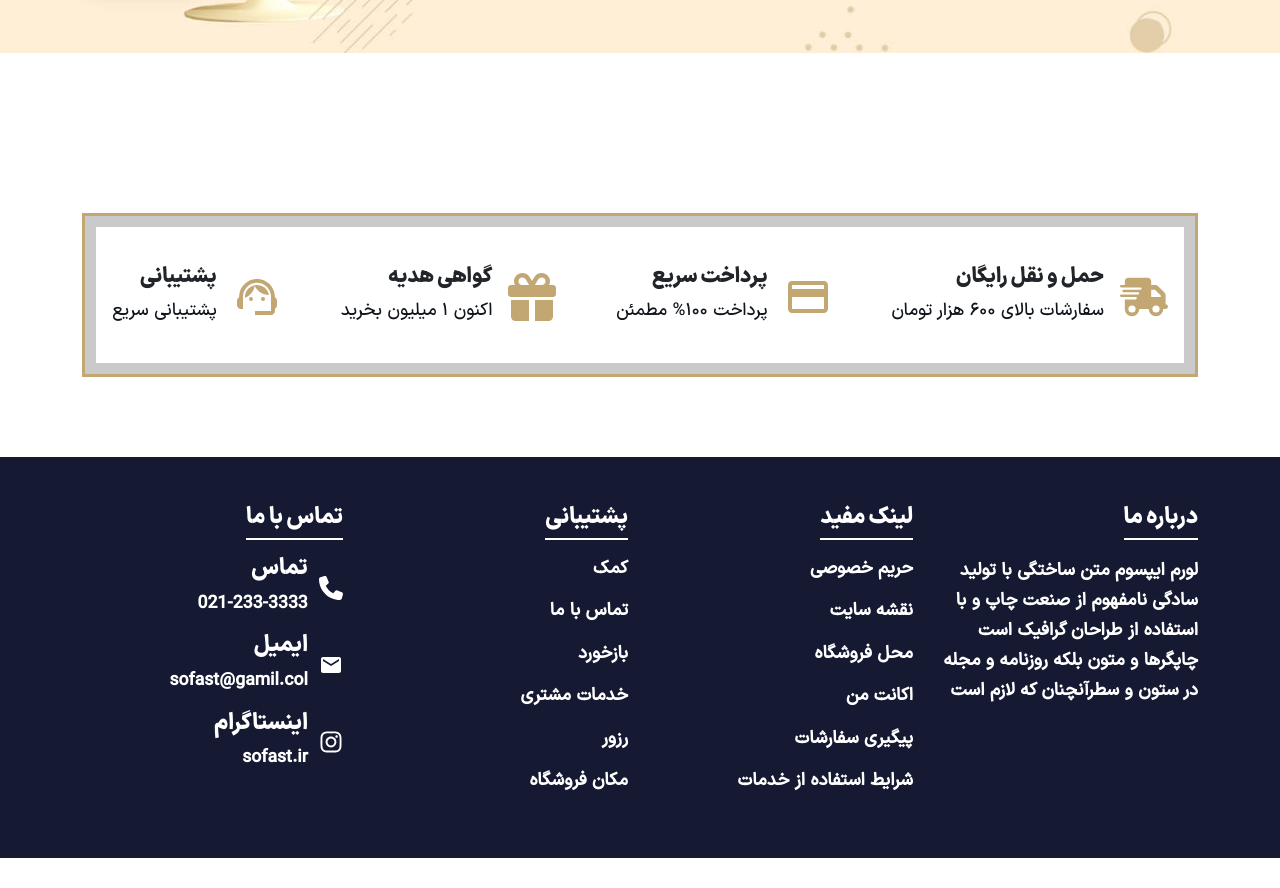
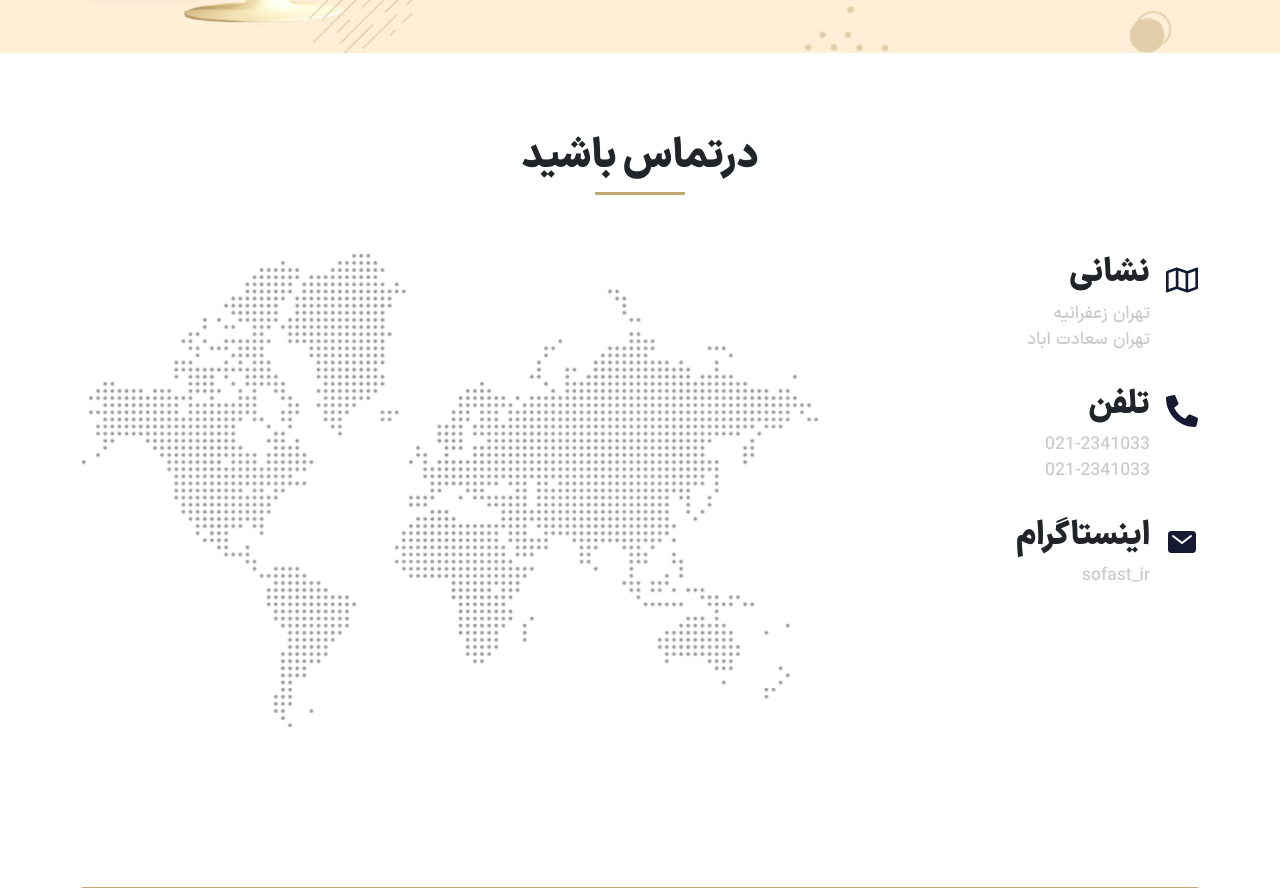
Before and after one commit to mohammadmehdidalvandii/sofast-homeShop, a Next.js app: page /Contact in a window 1280 px wide. Shown: the part 440-1328 px from the top of the page. Before the commit the page ends 1298 px from the top, so only its background shows below. Built offline with nearby package versions, Linux system fonts and the light colour scheme.

Commit message:
create section contactUS for conatct-page

```diff
--- a/src/app/Contact/page.js
+++ b/src/app/Contact/page.js
@@ -3,6 +3,7 @@ import Navbar from '../components/module/Navbar/Navbar'
 import PageHeader from '../components/module/PageHeader/PageHeader'
 import Overview from '../components/module/Overview/Overview'
 import Footer from '../components/module/Footer/Footer'
+import ContactUs from '../components/template/contact/ContactUs/ContactUs'
 
 function page() {
   return (
@@ -12,7 +13,7 @@ function page() {
             title='تماس با ما'
             text='تماس با ما'
         />
-
+        <ContactUs/>
         <Overview/>
         <Footer/>
     </>
--- /dev/null
+++ b/src/app/components/template/contact/ContactUs/ContactUs.js
@@ -0,0 +1,54 @@
+import React from 'react';
+import style from './ContactUs.module.css';
+import Title from '@/app/components/module/Title/Title';
+import { FaRegMap , FaPhoneAlt } from "react-icons/fa";
+import { IoMail } from "react-icons/io5";
+
+
+function ContactUs() {
+  return (
+    <section className={style.contactUs}>
+        <div className="container">
+            <div className="row">
+                <div className="col-12">
+                    <Title
+                        title='درتماس باشید'
+                    />
+                </div>
+            </div>
+            <div className="row mt-5">
+                <div className="col-lg-4 col-md-4 col-sm-12">
+                    <div className={style.contactUs_item}>
+                        <span className={style.contactUs_item_icon}><FaRegMap/></span>
+                        <div className={style.contactUs_item_content}>
+                            <h5 className={style.contactUs_item_title}>نشانی</h5>
+                            <span className={style.contactUs_item_text}>تهران زعفرانیه</span>
+                            <span className={style.contactUs_item_text}>تهران سعادت اباد</span>
+                        </div>
+                    </div>
+                    <div className={style.contactUs_item}>
+                        <span className={style.contactUs_item_icon}><FaPhoneAlt/></span>
+                        <div className={style.contactUs_item_content}>
+                            <h5 className={style.contactUs_item_title}>تلفن</h5>
+                            <span className={style.contactUs_item_text}>021-2341033</span>
+                            <span className={style.contactUs_item_text}>021-2341033</span>
+                        </div>
+                    </div>
+                    <div className={style.contactUs_item}>
+                        <span className={style.contactUs_item_icon}><IoMail/></span>
+                        <div className={style.contactUs_item_content}>
+                            <h5 className={style.contactUs_item_title}>اینستاگرام</h5>
+                            <span className={style.contactUs_item_text}>sofast_ir</span>
+                        </div>
+                    </div>
+                </div>
+                <div className="col-lg-8 col-md-8 col-sm-12">
+                    <img src="/images/map.png" alt="contact-image" className={style.contactUs_img} />
+                </div>
+            </div>
+        </div>
+    </section>
+  )
+}
+
+export default ContactUs
--- /dev/null
+++ b/src/app/components/template/contact/ContactUs/ContactUs.module.css
@@ -0,0 +1,34 @@
+.contactUs{
+    display: block;
+    width: 100%;
+    margin-top: 5rem;
+}
+.contactUs_item{
+    display: flex;
+    width: 100%;
+    margin-bottom: 2rem;
+}
+.contactUs_item_icon{
+    font-size: 2rem;
+    color: var(--colorNavyBlue);
+}
+.contactUs_item_content{
+    display: block;
+    margin-right: 1rem;
+}
+.contactUs_item_title{
+    display: block;
+    font-family: var(--black) !important;
+    font-size: 2rem !important;
+    font-weight: bolder;
+}
+.contactUs_item_text{
+    display: block;
+    width: 100%;
+    font-size: 1.1rem;
+    font-weight: 500;
+    color: var(--colorGray);
+}
+.contactUs_img{
+    width: 100%;
+}
```
Also changed, not shown: public/images/map.png (added).
